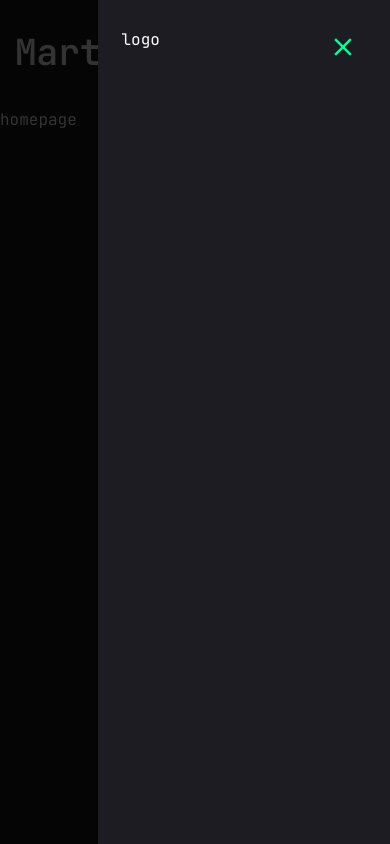
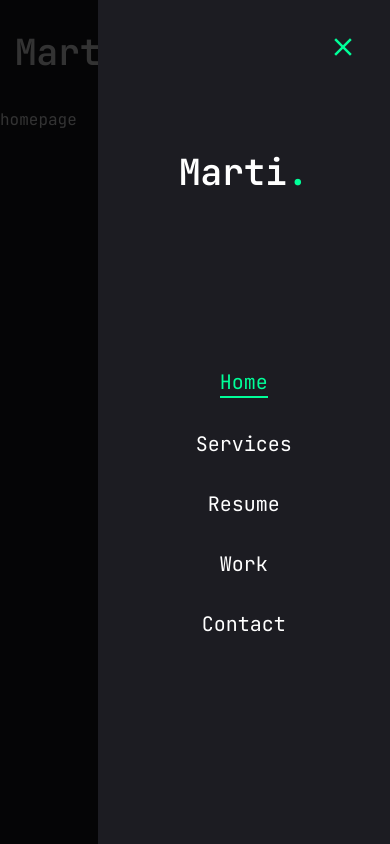
Before and after one commit to zotel1/portafolio-marti, a Next.js app: page / in a window 390 px wide. Both pictures are taken after a click on the button 359 px from the left and 52 px from the top of the page. Built offline with nearby package versions, Linux system fonts and the light colour scheme.

Commit message:
listo el mobile nav, seguimos minuto 48

```diff
--- a/components/MobileNav.jsx
+++ b/components/MobileNav.jsx
@@ -37,8 +37,24 @@
             </SheetTrigger>
             <SheetContent className='flex flex-col'>
                 {/* logo */}
-                <div>logo</div>
-
+                <div className='mt-32 mb-40 text-center text-2xl'>
+                    <Link href="/">
+                    <h1 className='text-4xl font-semibold'>
+                        Marti<span className='text-accent'>.</span>
+                    </h1>
+                    </Link>
+                </div>
+                {/* nav */}
+                <nav className='flex flex-col justify-center items-center gap-8'>
+                    {links.map((link, index) => {
+                        return (
+                            <Link href={link.path} key={index} className={`${link.path === pathname &&
+                            "text-accent border-b-2 border-accent"} text-xl capitalize hover:text-accent transition-all`}>
+                                {link.name}
+                            </Link>
+                        )
+                    })}
+                </nav>
             </SheetContent>
         </Sheet>
     )
```
